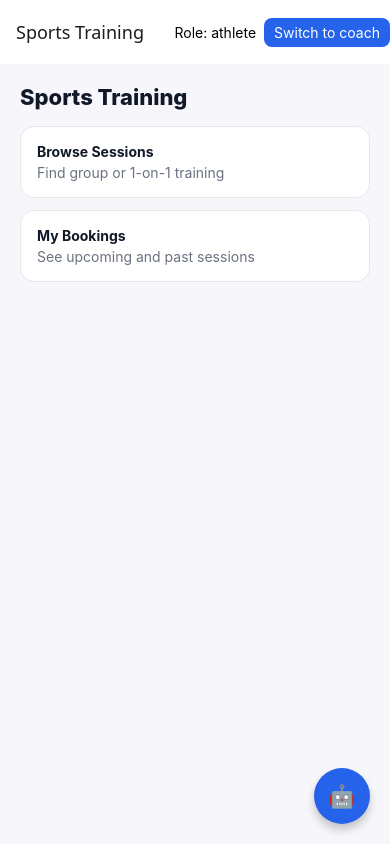
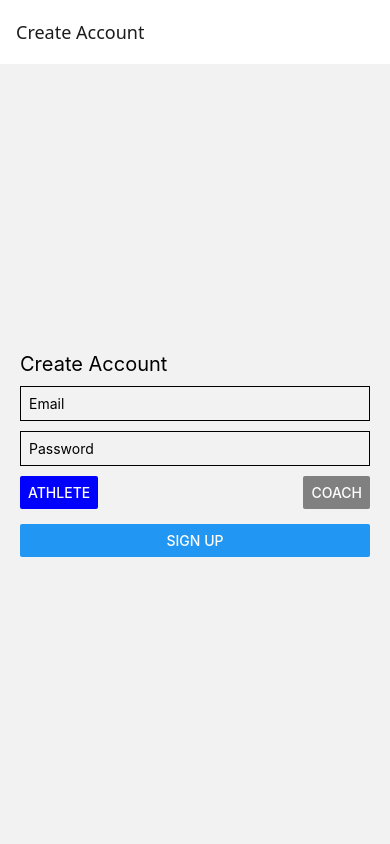
Before and after one commit to Patrick-Guevarra/sports-booking, a React Native app in the folder mobile/: screen /Signup in a window 390 px wide. Built offline with nearby package versions, Linux system fonts and the light colour scheme.

Commit message:
Trying to fix all the front end to add the database

```diff
--- a/mobile/App.js
+++ b/mobile/App.js
@@ -1,8 +1,11 @@
 
+import FirestoreTestScreen from './src/screens/FirestoreTestScreen';
 import React from 'react';
 import { View, Text } from 'react-native';
 import { NavigationContainer } from '@react-navigation/native';
 import { createNativeStackNavigator } from '@react-navigation/native-stack';
+import SignupScreen from './src/screens/Auth/SignupScreen';
+
 
 import Home from './src/screens/athlete/Home';
 import SessionsList from './src/screens/athlete/SessionsList';
@@ -28,7 +31,10 @@ function RootNavigator() {
   return (
     <NavigationContainer>
       {/* key={role} forces a remount when switching roles */}
-      <Stack.Navigator key={role} screenOptions={{ headerShadowVisible: false }}>
+      <Stack.Navigator key={role} initialRouteName="Signup" screenOptions={{ headerShadowVisible: false }}>
+
+        <Stack.Screen name="Signup" component={SignupScreen} options={{ title: 'Create Account' }} />
+
         {role === 'athlete' ? (
           <>
             <Stack.Screen name="Home" component={Home} options={{ title: 'Sports Training' }} />
@@ -36,6 +42,7 @@ function RootNavigator() {
             <Stack.Screen name="SessionDetail" component={SessionDetail} options={{ title: 'Session Detail' }} />
             <Stack.Screen name="Bookings" component={Bookings} options={{ title: 'My Bookings' }} />
             <Stack.Screen name="Chat" component={Chat} options={{ title: 'AI Assistant' }} />
+            <Stack.Screen name="FirestoreTest" component={FirestoreTestScreen} options={{ title: 'Database Test' }} />
           </>
         ) : (
           <>
--- /dev/null
+++ b/mobile/src/screens/Auth/SignupScreen.jsx
@@ -0,0 +1,73 @@
+import React, { useState } from 'react';
+import { View, Text, TextInput, Button, Alert } from 'react-native';
+import { createUserWithEmailAndPassword } from 'firebase/auth';
+import { doc, setDoc } from 'firebase/firestore';
+import { auth, db } from '../../config/firebase';
+
+export default function SignupScreen({ navigation }) {
+  const [email, setEmail] = useState('');
+  const [password, setPassword] = useState('');
+  const [role, setRole] = useState('athlete'); // default
+
+  const handleSignup = async () => {
+  try {
+    // Create user in Firebase Auth
+    const userCredential = await createUserWithEmailAndPassword(auth, email, password);
+    const user = userCredential.user;
+
+    // Save extra user info (like role) in Firestore
+    await setDoc(doc(db, 'users', user.uid), {
+      email,
+      role,
+      createdAt: new Date(),
+    });
+
+    Alert.alert('Success', `Account created as ${role}`);
+
+    // Navigate to correct screen based on role
+    if (role === 'coach') {
+      navigation.reset({
+        index: 0,
+        routes: [{ name: 'ProviderHome' }],
+      });
+    } else {
+      navigation.reset({
+        index: 0,
+        routes: [{ name: 'Home' }],
+      });
+    }
+  } catch (error) {
+    console.error('Signup error:', error);
+    Alert.alert('Error', error.message);
+  }
+};
+
+
+  return (
+    <View style={{ flex: 1, padding: 20, justifyContent: 'center' }}>
+      <Text style={{ fontSize: 20, marginBottom: 10 }}>Create Account</Text>
+
+      <TextInput
+        placeholder="Email"
+        value={email}
+        onChangeText={setEmail}
+        style={{ borderWidth: 1, marginBottom: 10, padding: 8 }}
+      />
+      <TextInput
+        placeholder="Password"
+        value={password}
+        onChangeText={setPassword}
+        secureTextEntry
+        style={{ borderWidth: 1, marginBottom: 10, padding: 8 }}
+      />
+
+      {/* Pick role */}
+      <View style={{ flexDirection: 'row', justifyContent: 'space-between', marginBottom: 15 }}>
+        <Button title="Athlete" onPress={() => setRole('athlete')} color={role === 'athlete' ? 'blue' : 'gray'} />
+        <Button title="Coach" onPress={() => setRole('coach')} color={role === 'coach' ? 'blue' : 'gray'} />
+      </View>
+
+      <Button title="Sign Up" onPress={handleSignup} />
+    </View>
+  );
+}
--- /dev/null
+++ b/mobile/src/screens/FirestoreTestScreen.jsx
@@ -0,0 +1,44 @@
+import React, { useState } from 'react';
+import { View, TextInput, Button, Text } from 'react-native';
+import { collection, addDoc } from 'firebase/firestore';
+import { db } from '../config/firebase';
+
+export default function FirestoreTestScreen() {
+  const [name, setName] = useState('');
+  const [age, setAge] = useState('');
+
+  const saveData = async () => {
+    try {
+      await addDoc(collection(db, 'users'), { name, age });
+      alert('Data saved successfully!');
+      setName('');
+      setAge('');
+    } catch (error) {
+      console.error('Error adding document: ', error);
+      alert('Error saving data');
+    }
+  };
+
+  return (
+    <View style={{ padding: 20 }}>
+      <Text style={{ fontSize: 20, marginBottom: 10 }}>Add User</Text>
+
+      <TextInput
+        placeholder="Name"
+        value={name}
+        onChangeText={setName}
+        style={{ borderWidth: 1, marginBottom: 10, padding: 8 }}
+      />
+
+      <TextInput
+        placeholder="Age"
+        value={age}
+        onChangeText={setAge}
+        keyboardType="numeric"
+        style={{ borderWidth: 1, marginBottom: 10, padding: 8 }}
+      />
+
+      <Button title="Save" onPress={saveData} />
+    </View>
+  );
+}
--- a/mobile/src/screens/athlete/Home.jsx
+++ b/mobile/src/screens/athlete/Home.jsx
@@ -1,4 +1,4 @@
-import { View, Text, TouchableOpacity } from 'react-native';
+import { View, Text, TouchableOpacity, Button } from 'react-native';
 import { useLayoutEffect } from 'react';
 import { COLORS } from '../../constants/colors';
 import FloatingChatButton from '../../components/FloatingChatButton';
@@ -8,26 +8,66 @@ export default function Home({ navigation }) {
   useLayoutEffect(() => {
     navigation.setOptions({ headerRight: () => <RoleSwitcher /> });
   }, [navigation]);
+
   return (
     <View style={{ flex: 1, padding: 20, backgroundColor: COLORS.bg }}>
-      <Text style={{ fontSize: 22, fontWeight: '800', color: COLORS.text, marginBottom: 16 }}>
+      <Text
+        style={{
+          fontSize: 22,
+          fontWeight: '800',
+          color: COLORS.text,
+          marginBottom: 16,
+        }}
+      >
         Sports Training
       </Text>
 
       <TouchableOpacity
         onPress={() => navigation.navigate('Sessions')}
-        style={{ backgroundColor: COLORS.card, borderColor: COLORS.border, borderWidth: 1, borderRadius: 14, padding: 16, marginBottom: 12 }}
+        style={{
+          backgroundColor: COLORS.card,
+          borderColor: COLORS.border,
+          borderWidth: 1,
+          borderRadius: 14,
+          padding: 16,
+          marginBottom: 12,
+        }}
       >
-        <Text style={{ fontWeight: '700', color: COLORS.text }}>Browse Sessions</Text>
-        <Text style={{ color: COLORS.muted, marginTop: 4 }}>Find group or 1-on-1 training</Text>
+        <Text style={{ fontWeight: '700', color: COLORS.text }}>
+          Browse Sessions
+        </Text>
+        <Text style={{ color: COLORS.muted, marginTop: 4 }}>
+          Find group or 1-on-1 training
+        </Text>
       </TouchableOpacity>
 
-        <TouchableOpacity
-            onPress={() => navigation.navigate('Bookings')}
-            style={{ backgroundColor: COLORS.card, borderColor: COLORS.border, borderWidth: 1, borderRadius: 14, padding: 16, marginBottom: 12 }}>
-            <Text style={{ fontWeight: '700', color: COLORS.text }}>My Bookings</Text>
-            <Text style={{ color: COLORS.muted, marginTop: 4 }}>See upcoming and past sessions</Text>
-        </TouchableOpacity>
+      <TouchableOpacity
+        onPress={() => navigation.navigate('Bookings')}
+        style={{
+          backgroundColor: COLORS.card,
+          borderColor: COLORS.border,
+          borderWidth: 1,
+          borderRadius: 14,
+          padding: 16,
+          marginBottom: 12,
+        }}
+      >
+        <Text style={{ fontWeight: '700', color: COLORS.text }}>
+          My Bookings
+        </Text>
+        <Text style={{ color: COLORS.muted, marginTop: 4 }}>
+          See upcoming and past sessions
+        </Text>
+      </TouchableOpacity>
+
+      {/* 🔹 Button to test Firestore connection */}
+      <View style={{ marginTop: 20 }}>
+        <Button
+          title="Go to Firestore Test"
+          color={COLORS.primary || '#007bff'}
+          onPress={() => navigation.navigate('FirestoreTest')}
+        />
+      </View>
 
       {/* Floating AI button */}
       <FloatingChatButton onPress={() => navigation.navigate('Chat')} />
```
Also changed, not shown: mobile/src/config/firebase.js (added).
